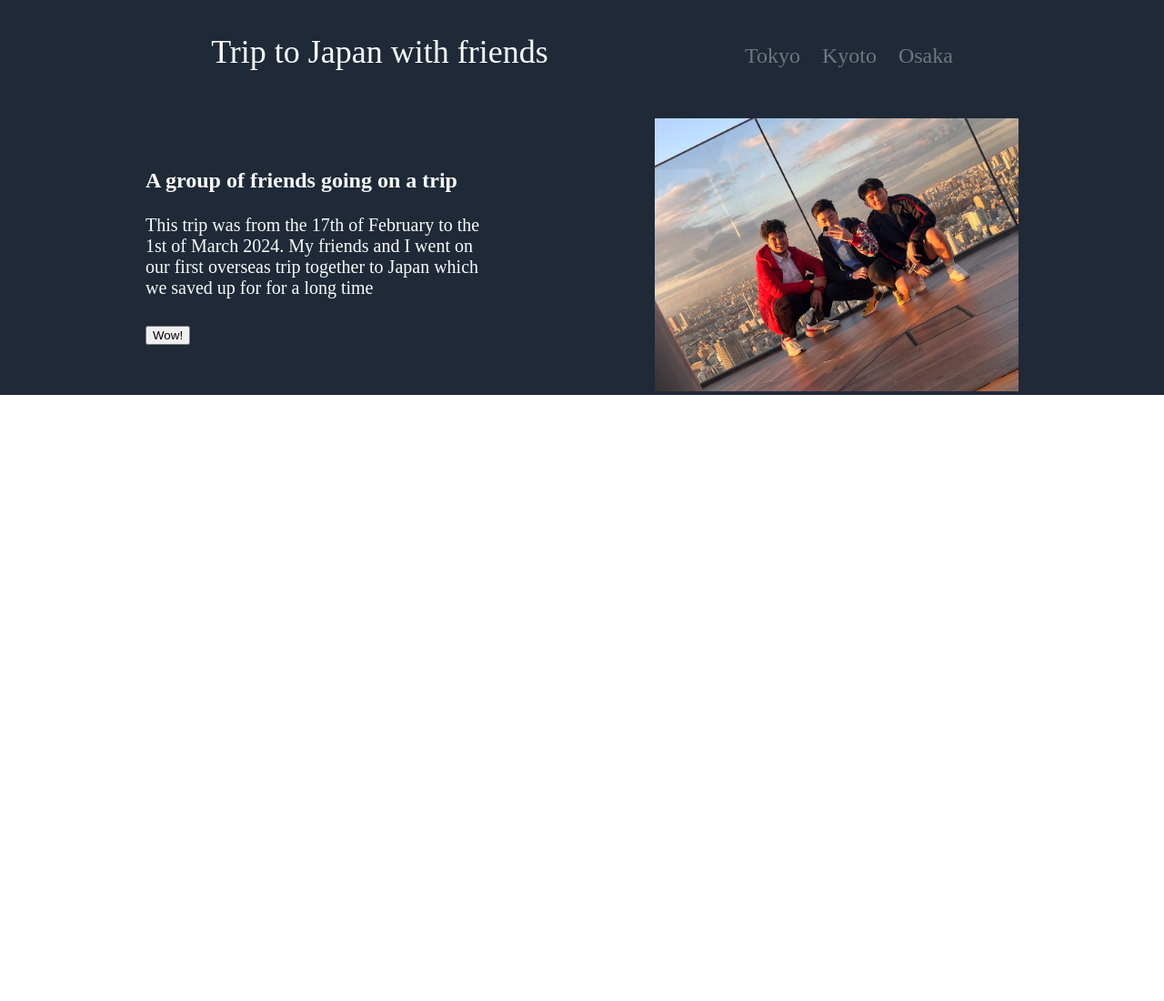
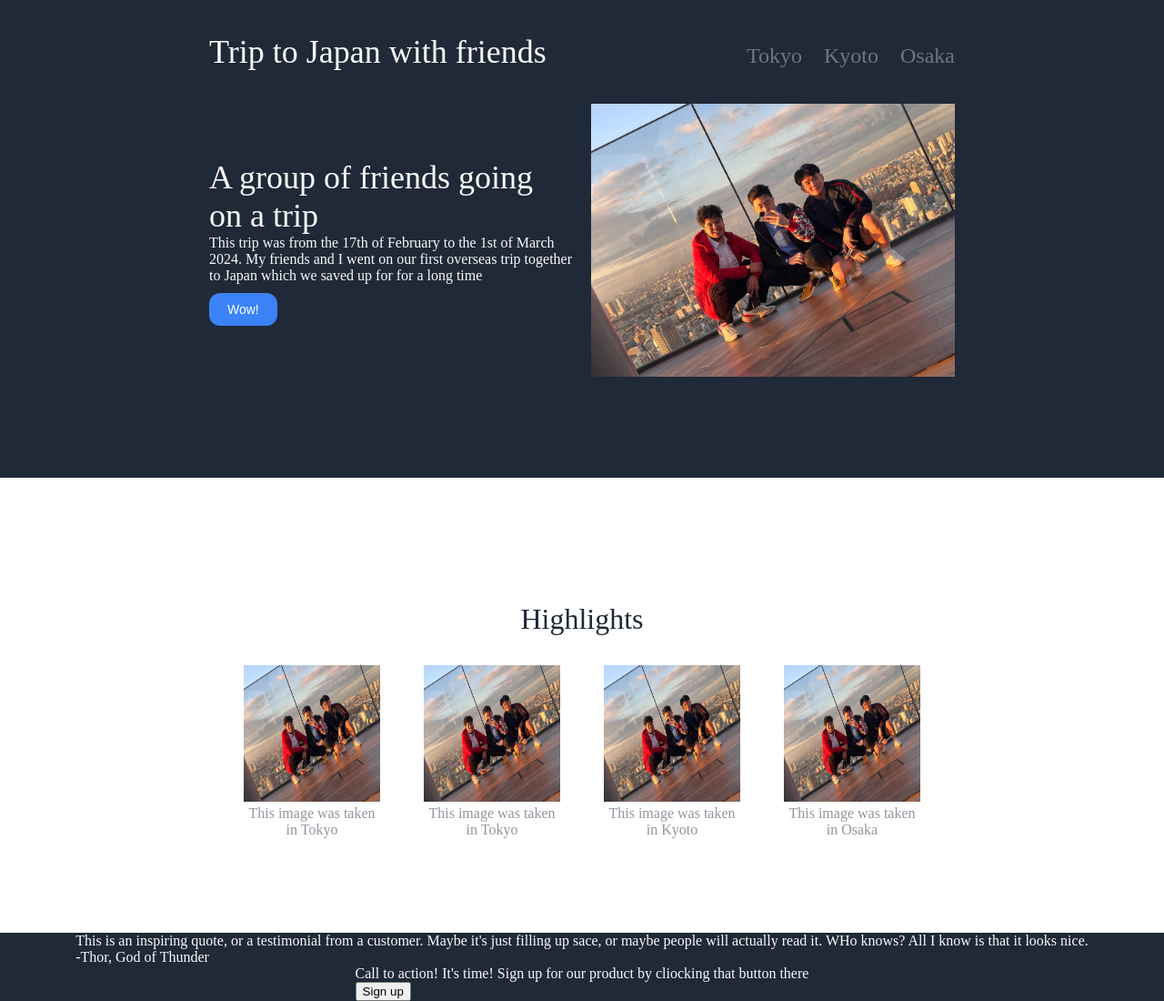
Before and after one commit to Dog-Nut/landing-page, a plain HTML site: page index.html in a window 1280 px wide. Shown: the whole page at 91% size. Before the commit the page ends 800 px from the top, so only its background shows below. Drawn offline with Linux system fonts and the light colour scheme.

Commit message:
finished the header and top sorta

```diff
--- a/index.html
+++ b/index.html
@@ -9,17 +9,17 @@
 </head>
 
 <body>
-    <div class="header">
-        <!-- <div class="header-main"> -->
+    <div class="main">
+        <div class="header">
             <div class="header-container">
                 Trip to Japan with friends
-                <div class="cities">
+                <!-- <div class="cities"> -->
                     <ul>
                         <li><a href="#">Tokyo</a></li>
                         <li><a href="#">Kyoto</a></li>
                         <li><a href="#">Osaka</a></li>
                     </ul>
-                </div>
+                <!-- </div> -->
             </div>
             <div class="aboutTheTrip">
                 <div class="tripInfo">
@@ -28,14 +28,54 @@
                         This trip was from the 17th of February to the 1st of March 2024. My friends and I went on our first
                         overseas trip together to Japan which we saved up for for a long time
                     </div>
-                    <button>Wow!</button>
+                    <button class="headerButton">Wow!</button>
                 </div>
                 <div class="groupImg">
-                   <img src="photos/group.JPG" width="400" height="300">
+                    <img src="photos/group.JPG" width="400" height="300">
                 </div>
             </div>
-        <!-- </div> -->
+        </div>
+        <div class="top">
+            <div class="topTitle">
+                Highlights
+            </div>
+            <div class="topContainer">
+                <div class="topInfo">
+                    <img src="photos/group.JPG" width="150" height="150">
+                    <div class="topText">This image was taken in Tokyo</div>
+                </div>
+                <div class="topInfo">
+                    <img src="photos/group.JPG" width="150" height="150">
+                    <div class="topText">This image was taken in Tokyo</div>
+                </div>
+                <div class="topInfo">
+                    <img src="photos/group.JPG" width="150" height="150">
+                    <div class="topText">This image was taken in Kyoto</div>
+                </div>
+                <div class="topInfo">
+                    <img src="photos/group.JPG" width="150" height="150">
+                    <div class="topText">This image was taken in Osaka</div>
+                </div>
+            </div>
+        </div>
+        <div class="middle">
+            <div class="middleQuote">
+                This is an inspiring quote, or a testimonial from a customer. Maybe it's just filling up sace, or maybe
+                people will actually read it. WHo knows? All I know is that it looks nice.
+            </div>
+            <div class="middleQuoter">
+                -Thor, God of Thunder
+            </div>
+        </div>
+        <div class="bottom">
+            <div class="bottomText">
+                Call to action! It's time! <span class="bottomSubText">Sign up for our product by cliocking that button
+                    there</span>
+            </div>
+            <button>Sign up</button>
+        </div>
     </div>
+
 
 </body>
 
--- a/styles.css
+++ b/styles.css
@@ -1,6 +1,4 @@
-body {
-    /* display: flex;
-    flex-direction: column; */
+/* body {
     margin: 0;
 }
 
@@ -17,35 +15,31 @@ a {
     font-size: 24px;
 }
 
+.main{
+    display: flex;
+    flex-direction: column;
+    margin: auto;
+}
+
 
 .header {
     background-color: #1f2937;
     color: #f9fafb;
-    display: flex;
-    flex-direction: column;
-    /* align-items: stretch; */
-    /* justify-content: center; */
 }
 
-/* .header-main{
-    display: flex;
-    flex-direction: column;
-    align-items: center;
-    justify-content: center;
-} */
 
 .header-container {
     padding: 0 16px 16px;
-    display: flex;
-    justify-content: space-evenly;
-    align-items: center;
+
     font-size: 36px;
+    gap: 36px;
 }
 
 .aboutTheTrip{
     display: flex;
-    justify-content: space-evenly;
+    justify-content: center;
     align-items: center;
+
 
 }
 
@@ -66,3 +60,115 @@ a {
     max-width: 700px;
     max-height: 400px;
 }
+
+.topTitle{
+    justify-self: center;
+    font-size: 36px;
+}
+
+.topContainer,
+.topText{
+    display: flex;
+    justify-content: center;
+    align-items: center;
+    gap:24px;
+}
+
+ */
+body {
+    margin: 0;
+}
+
+ul {
+    list-style: none;
+    display: flex;
+    gap: 24px;
+    padding: 0;
+}
+
+a {
+    color: #6f7680;
+    text-decoration: none;
+    font-size: 24px;
+}
+
+.main {
+    display: flex;
+    flex-direction: column;
+    align-items: center;
+    /* margin: auto; */
+    background-color: #1f2937;
+    color: #f9fafb;
+}
+
+.header {
+    display: flex;
+    flex-direction: column;
+    padding-bottom: 25px;
+    height:500px;
+    /* align-items: center;
+    flex: 1;
+    height: 25% */
+}
+
+.header-container {
+    display: flex;
+    align-items: center;
+    font-size: 36px;
+    justify-content: space-between;
+    width: 100%;
+}
+
+.aboutTheTrip {
+    display: flex;
+    align-items: center;
+    gap: 20px;
+}
+
+.tripInfo {
+    font-size: 36px;
+    inline-size: 400px;
+    overflow-wrap: break-word;
+}
+
+.tripSubText{
+    font-size: 16px;
+}
+
+.headerButton{
+    background-color: #3b82f6;
+    color: white;
+    font-size: 14px;
+    padding: 10px 20px;
+    border-radius: 12px;
+    border:none;
+}
+
+.top{
+    width: 100%;
+    background-color: white;
+    height: 500px;
+    display: flex;
+    flex-direction: column;
+    justify-content: center;
+}
+
+.topTitle{
+    display: flex;
+    justify-content: center;
+    color: #1f2937;
+    padding: 32px;
+    font-size: 32px;
+}
+
+.topContainer{
+    display: flex;
+    justify-content: center;
+    gap: 48px;
+    color:#91979f
+}
+
+.topInfo{
+    width: 150px;
+    text-align: center;
+}
```
